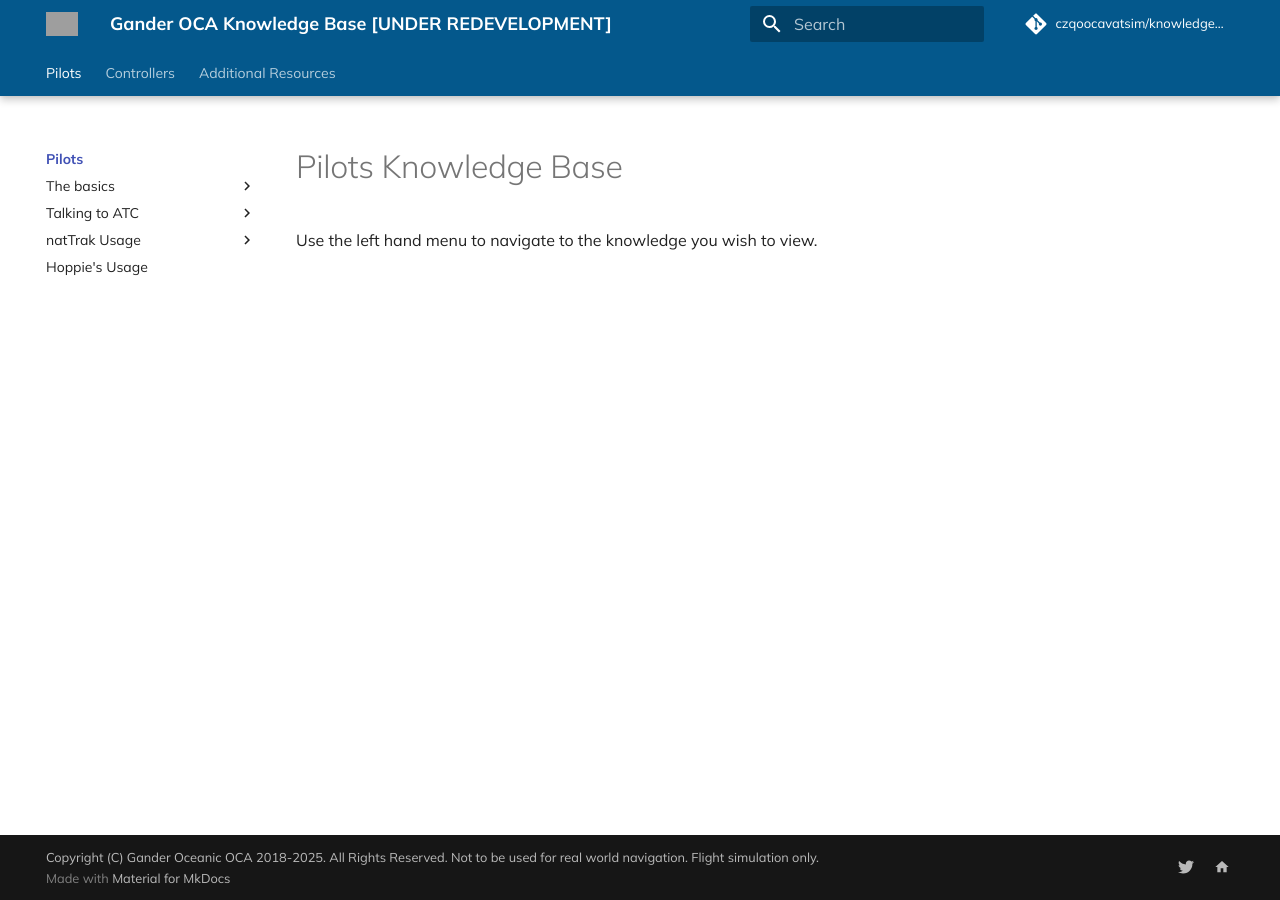
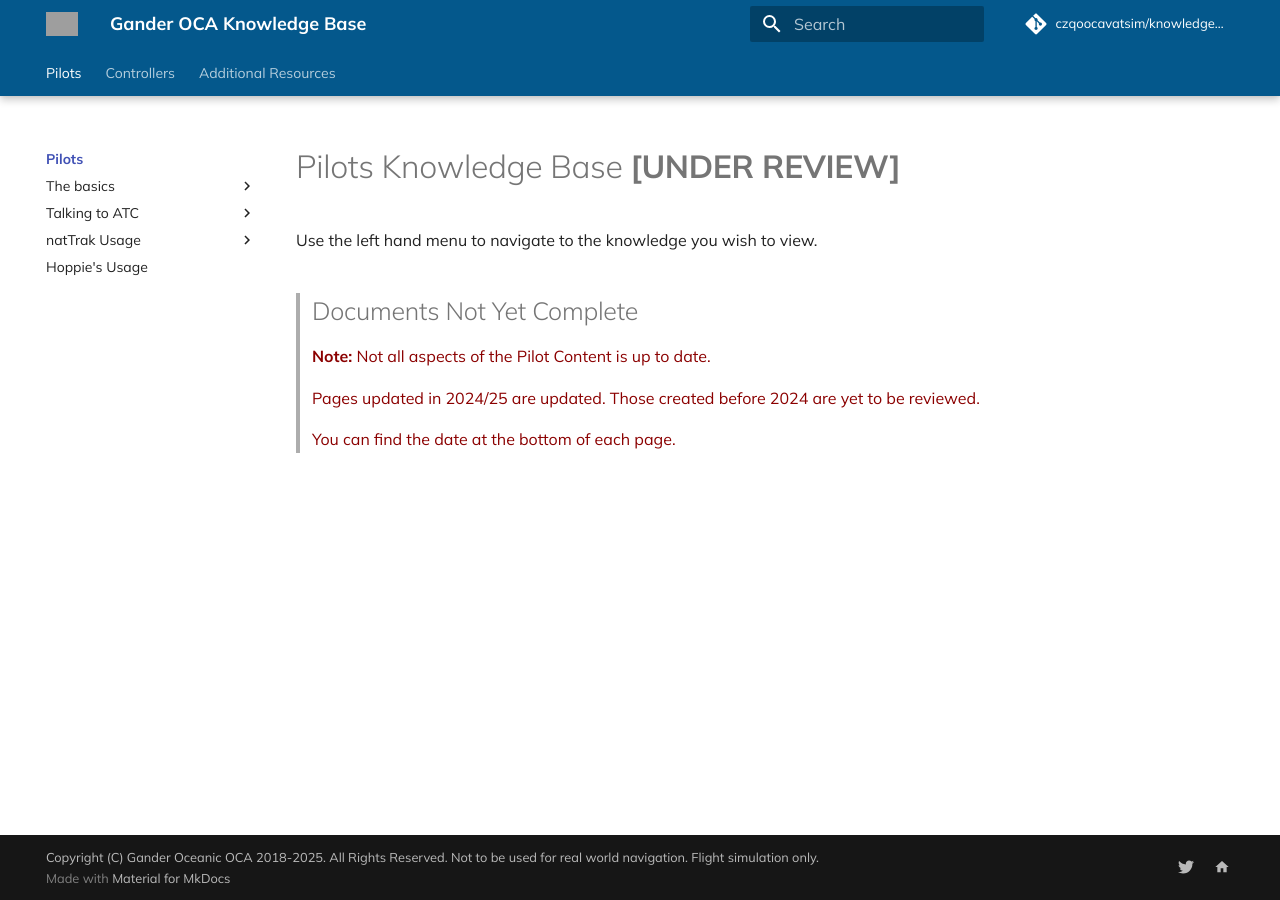
Before and after one commit to czqoocavatsim/knowledgebase, an MkDocs documentation site: the page built from docs/pilots/index.md, in a window 1280 px wide. Built offline with MkDocs 1.6.1 and Material for MkDocs 9.7.7, drawn with Linux system fonts in a browser that asks for light colours; comment, search, counter and statistics services are not loaded; the version menu is left out; grey boxes are pictures that could not be loaded.

Commit message:
Site Settings Update + Pilots Section under Review

```diff
--- a/docs/pilots/index.md
+++ b/docs/pilots/index.md
@@ -1,2 +1,9 @@
-# Pilots Knowledge Base
+# Pilots Knowledge Base **[UNDER REVIEW]**
 Use the left hand menu to navigate to the knowledge you wish to view.
+
+> <h2>Documents Not Yet Complete</h2>
+> <x style="color: darkred"><b>Note: </b>Not all aspects of the Pilot Content is up to date.
+>
+> <x style="color: darkred">Pages updated in 2024/25 are updated. Those created before 2024 are yet to be reviewed.</x>
+>
+> <x style="color: darkred">You can find the date at the bottom of each page.</x>
--- a/mkdocs.yml
+++ b/mkdocs.yml
@@ -1,5 +1,5 @@
 # Project Information
-site_name: Gander OCA Knowledge Base [UNDER REDEVELOPMENT]
+site_name: Gander OCA Knowledge Base
 site_url: https://knowledgebase.ganderoceanic.ca
 copyright: Copyright (C) Gander Oceanic OCA 2018-2025. All Rights Reserved. Not to be used for real world navigation. Flight simulation only.
 
```
Also changed, not shown: docs/controller/clients/vatsys/.pages.
